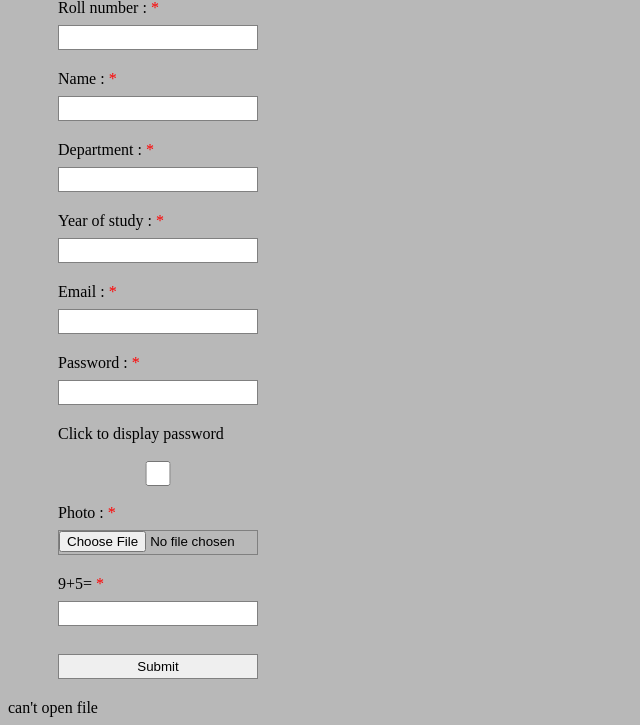
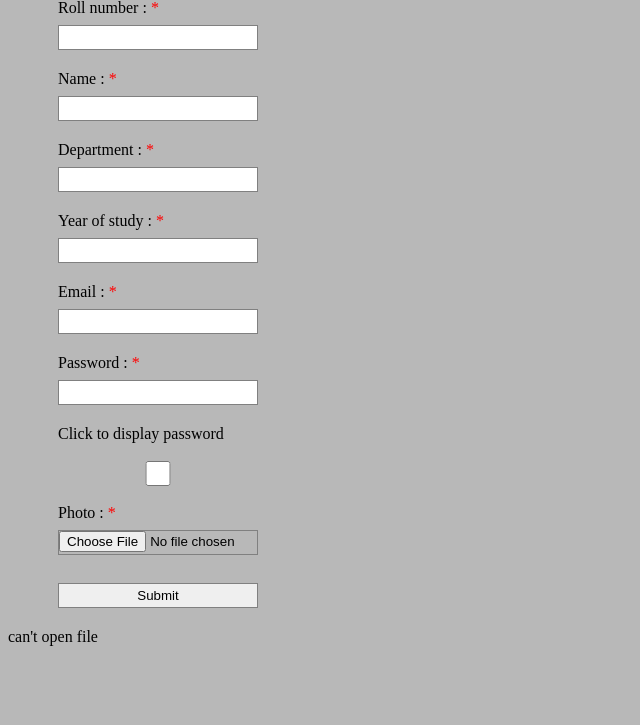
Before and after one commit to RaviTej310/DeltaWebDev_Task4, a PHP site: page / in a window 1280 px wide. Shown: the part 81-806 px from the top of the page, without its empty margins (0-640 px from the left). After the commit the page ends 727 px from the top, so only its background shows below. Run offline with PHP 8.4, Linux system fonts and the light colour scheme; data that the repository does not hold is empty.

Commit message:
Everything except captcha

```diff
--- a/index.php
+++ b/index.php
@@ -32,7 +32,6 @@ height: 25px;
 error_reporting( error_reporting() & ~E_DEPRECATED );
 $your_nameErr = $emailErr = $passwordErr = $roll_numberErr = $year_of_studyErr = $captchaErr = $departmentErr = "";
 $your_name = $email = $password = $roll_number = $department = $year_of_study = "";
-
 if ($_SERVER["REQUEST_METHOD"] == "POST") {
    if (empty($_POST["your_name"])) {
      $your_nameErr = "Name is required";
@@ -54,14 +53,12 @@ if ($_SERVER["REQUEST_METHOD"] == "POST") {
      $password = sha1($_POST["password"]);
 	 $safe_password = mysql_real_escape_string($password);
    }
-
    if (empty($_POST["roll_number"])) {
      $roll_numberErr = "Roll number is required";
    } else {
      $roll_number = test_input($_POST["roll_number"]);
 	 $safe_roll_number = mysql_real_escape_string($roll_number);
    }
-
    if (empty($_POST["year_of_study"])) {
      $year_of_studyErr = "Year of study is required";
    } else {
@@ -74,17 +71,12 @@ if ($_SERVER["REQUEST_METHOD"] == "POST") {
      $department = test_input($_POST["department"]);
 	 $safe_department = mysql_real_escape_string($department);
    }
-   if (empty($_POST["captcha"])) {
-     $captchaErr = "Captcha is required";
-   }
 }
-
 function test_input($data) {
    $data = trim($data);
    $data = htmlspecialchars($data);
    return $data;
 }
-
 ?>
 <br><span class="error">&nbsp;&nbsp;&nbsp;&nbsp;&nbsp;&nbsp;&nbsp;&nbsp;&nbsp;&nbsp;&nbsp;&nbsp;* Required fields</span><br><br><br>
 <div class="layout">
@@ -94,34 +86,23 @@ Name : <span class="error">*<?php echo $your_nameErr;?></span><input align="cent
 Department : <span class="error">*<?php echo $departmentErr;?></span><input align="center" type="text" name="department"></input>
 Year of study : <span class="error">*<?php echo $year_of_studyErr;?></span><input align="center" type="text" name="year_of_study"></input><br>
 Email : <span class="error">*<?php echo $emailErr;?></span><input align="center" type="text" name="email"></input>
-Password : <span class="error">*<?php echo $passwordErr;?></span><input align="center" type="password" name="password" id="password"></input>Click to display password<br><br><input  type="checkbox" onclick="checkbox()" style="margin: 0; padding 0;"></input><br><br>
+Password : <span class="error">*<?php echo $passwordErr;?></span><input align="center" type="password" name="password" id="password"></input>
+Click to display password<br><br><input type="checkbox" id="check" onclick="checkbox()" style="margin: 0; padding 0;"></input><br><br>
 Photo : <span class="error">*</span><input type="file" name='image' id='image'></input>
-<script>
-var a=Math.floor(Math.random()*10);
-var b=Math.floor(Math.random()*10);
-var c=a+b;
-document.write(a);document.write("+");document.write(b);document.write("=");
-</script><span class="error"> *<?php echo $captchaErr;?></span>
-<input type="text" name="captcha" id="captcha"/>
 <input align="center" type="submit" name="submit" value="Submit"></input><br>
 <form>
 </div>
 <script>
 function checkbox(obj) {
-  var obj = document.getElementById('password');
+  var obj=document.getElementById('password');
+  if(document.getElementById('check').checked)
   obj.type = "text";
+  else
+  obj.type= "password";
 }
 </script>
 <script>
-
 function validateForm() {
-    var captcha=document.getElementById('captcha').value;
-	if (captcha==c ){}
-	else
-	{
-	    alert("Captcha answer is incorrect. I think you're a robot.");
-		return false;
-	}
     var x = document.forms["myForm"]["roll_number"].value;
     if (x == null || x == "") {
         alert("Roll number must be filled out");
@@ -172,10 +153,8 @@ function validateForm() {
 <?php
 error_reporting( error_reporting() & ~E_NOTICE );
 error_reporting( error_reporting() & ~E_WARNING );
-
 $connection = @mysql_connect('localhost', 'root', '') or die (mysql_error());
 @mysql_select_db('deltawebdev_task4', $connection) or die (mysql_error());
-
 generate();
 while($sum_next!=0)
 {
@@ -186,7 +165,6 @@ for($k=0;$k<11;$k++)
 	{
 	     $product=($product*10)+$final[$k];
 	}
-
 function generate() {
 global $number;
 global $final;
@@ -220,16 +198,13 @@ for($i=1;$i<10;$i=$i+2)
 }
 global $sum,$sum_next;
 $sum=0;$sum_next=0;
-
 for($j=0;$j<11;$j++)
 {
     $sum=$sum+$number[$j];
 }
 $sum_next=$sum%10;
 }
-
 $query = @mysql_query("INSERT INTO accounts (roll_number,your_name,department,year_of_study,email,password,random_number) VALUES ('".$safe_roll_number."','".$safe_your_name."','".$safe_department."','".$safe_year_of_study."','".$safe_email."','".$safe_password."','$product')");
-
 if(isset($_POST['submit']))
 {
     if ($_FILES["image"]["size"] < 1) {
@@ -264,7 +239,6 @@ function saveimage($name,$image)
       echo "<script>alert('Image upload failed.');</script>";
    }
 }
-
 $roll_number=$_POST['roll_number'];
 mkdir($roll_number);
 $target_path = $roll_number."/";
```
